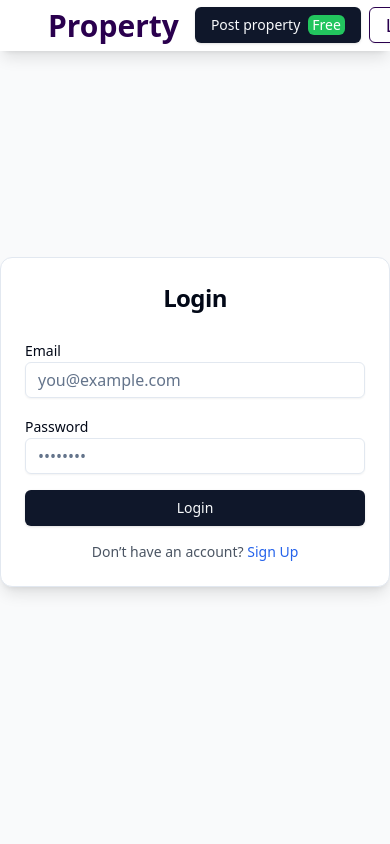
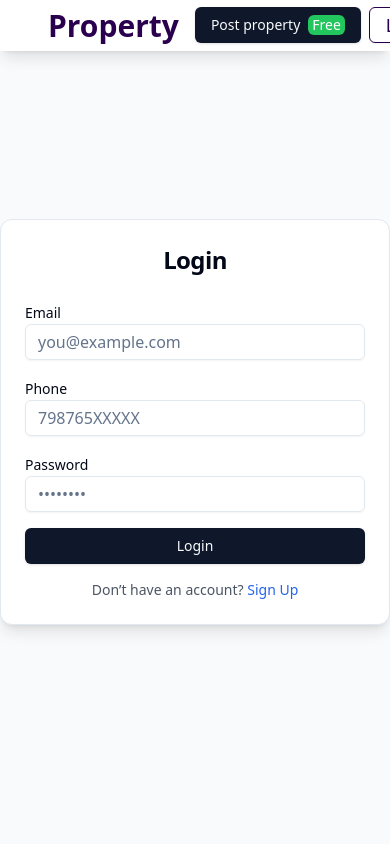
Before and after one commit to YashSharma10/Property-Yatra, a React (Vite) app in the folder client/: page /auth in a window 390 px wide. Shown: the top 844 px of the page. Built offline with nearby package versions, Linux system fonts and the light colour scheme.

Commit message:
adding phone in auth page

```diff
--- a/client/src/pages/AuthPage.jsx
+++ b/client/src/pages/AuthPage.jsx
@@ -17,6 +17,7 @@ const AuthPage = () => {
   const [isSignup, setIsSignup] = useState(false);
   const [name, setName] = useState("");
   const [email, setEmail] = useState("");
+  const [number, setNumber] = useState(0);
   const [password, setPassword] = useState("");
   const [error, setError] = useState("");
 
@@ -39,10 +40,12 @@ const AuthPage = () => {
     const payload = isSignup ? { name, email, password } : { email, password };
 
     try {
-      const response = await axios.post(endpoint, payload,{withCredentials:true});
+      const response = await axios.post(endpoint, payload, {
+        withCredentials: true,
+      });
       dispatch(setLoading(false));
       if (response.data) {
-        localStorage.setItem("authToken", response.data.token);
+        // localStorage.setItem("authToken", response.data.token);
         dispatch(setUser(response.data.token));
         toast.success(response.data.message);
         navigate("/");
@@ -93,6 +96,17 @@ const AuthPage = () => {
               />
             </div>
             <div>
+              <Label htmlFor="email">Phone</Label>
+              <Input
+                id="number"
+                type="email"
+                value={email}
+                onChange={(e) => setNumber(e.target.value)}
+                placeholder="798765XXXXX"
+                required
+              />
+            </div>
+            <div>
               <Label htmlFor="password">Password</Label>
               <Input
                 id="password"
```
